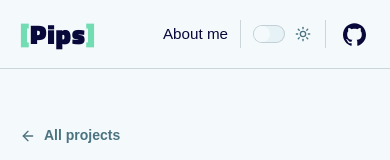
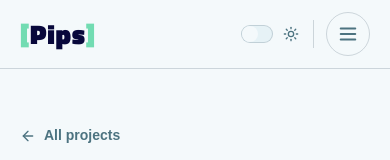
Before and after one commit to psyout/portfolio-app, a Next.js app: page /projects/andes-builders in a window 390 px wide. Shown: the top 160 px of the page. Built offline with nearby package versions, Linux system fonts and the light colour scheme; no server answers; a web font is replaced by a local one.

Commit message:
Add navbar burger for mobile version, refactor some css styles and font sizes

```diff
--- a/components/portfolio/capability-card.tsx
+++ b/components/portfolio/capability-card.tsx
@@ -124,7 +124,10 @@ export function CapabilityCard({ capability, index, skills, tools }: CapabilityC
 									<li
 										className='flex items-start gap-2 text-[12px] font-medium leading-snug text-portfolio-text/75'
 										key={skill}>
-										<span className='mt-[0.38em] size-1.5 shrink-0 rounded-full bg-portfolio-turquoise' aria-hidden='true' />
+										<span
+											className='mt-[0.38em] size-1.5 shrink-0 rounded-full bg-portfolio-turquoise'
+											aria-hidden='true'
+										/>
 										{skill}
 									</li>
 								))}
--- a/components/portfolio/site-header.tsx
+++ b/components/portfolio/site-header.tsx
@@ -1,35 +1,59 @@
+'use client';
+
 import { SiGithub } from 'react-icons/si';
+import { Menu, X } from 'lucide-react';
 import Link from 'next/link';
+import { AnimatePresence, motion, useReducedMotion } from 'motion/react';
+import { useEffect, useState } from 'react';
 import { siteContent } from '@/data/portfolio';
 import { ThemeToggle } from './theme-toggle';
 
 export function SiteHeader() {
 	const { contact, navigation } = siteContent;
+	const [menuOpen, setMenuOpen] = useState(false);
+	const reduceMotion = useReducedMotion();
+
+	useEffect(() => {
+		if (!menuOpen) return;
+
+		function closeOnEscape(event: KeyboardEvent) {
+			if (event.key === 'Escape') setMenuOpen(false);
+		}
+
+		window.addEventListener('keydown', closeOnEscape);
+		return () => window.removeEventListener('keydown', closeOnEscape);
+	}, [menuOpen]);
+
+	function closeMenu() {
+		setMenuOpen(false);
+	}
 
 	return (
-		<header className='border-b border-portfolio-line bg-portfolio-background px-5 min-[761px]:px-8'>
+		<header className='relative z-50 border-b border-portfolio-line bg-portfolio-background px-5 min-[761px]:px-8'>
 			<div className='mx-auto flex h-17 max-w-240 items-center justify-between'>
 				<Link
 					className='logo-font inline-flex items-center text-[1.7rem] font-extrabold no-underline tracking-wide'
 					href='/'
 					aria-label={navigation.homeLabel}>
-					<span className='text-[var(--lime)]'>[</span>
+					<span className='text-portfolio-lime'>[</span>
 					<span>Pips</span>
-					<span className='text-[var(--lime)]'>]</span>
+					<span className='text-portfolio-lime'>]</span>
 				</Link>
 				<nav
-					className='flex items-center gap-3 text-[0.95rem] font-normal min-[521px]:gap-4'
+					className='hidden items-center gap-4 text-[0.95rem] font-normal min-[761px]:flex'
 					aria-label='Main navigation'>
-					<Link
-						className='leading-none no-underline transition-colors hover:text-portfolio-title'
-						href='/#about'>
-						{navigation.aboutLabel}
-					</Link>
-
-					<span
-						className='h-7 w-px bg-portfolio-line'
-						aria-hidden='true'
-					/>
+					<div className='flex h-7 items-center gap-4 border-r border-portfolio-line pr-4'>
+						<Link
+							className='leading-none no-underline transition-colors hover:text-portfolio-title border-r border-portfolio-line pr-4'
+							href='/#about'>
+							{navigation.aboutLabel}
+						</Link>
+						<Link
+							className='leading-none no-underline transition-colors hover:text-portfolio-title'
+							href='/#work'>
+							{navigation.projectsLabel}
+						</Link>
+					</div>
 
 					<ThemeToggle />
 
@@ -50,7 +74,103 @@ export function SiteHeader() {
 						/>
 					</Link>
 				</nav>
+
+				<div className='flex items-center gap-3 min-[761px]:hidden'>
+					<ThemeToggle id='theme-switch-mobile' />
+					<span
+						className='h-7 w-px bg-portfolio-line'
+						aria-hidden='true'
+					/>
+					<button
+						className='grid size-11 place-items-center rounded-full border border-portfolio-line text-portfolio-title transition-colors hover:bg-portfolio-sea-glass'
+						type='button'
+						aria-controls='mobile-navigation'
+						aria-expanded={menuOpen}
+						aria-label={menuOpen ? 'Close navigation menu' : 'Open navigation menu'}
+						onClick={() => setMenuOpen((open) => !open)}>
+						<AnimatePresence
+							initial={false}
+							mode='popLayout'>
+							<motion.span
+								className='grid place-items-center'
+								key={menuOpen ? 'close' : 'menu'}
+								initial={reduceMotion ? false : { opacity: 0, rotate: -45, scale: 0.65 }}
+								animate={{ opacity: 1, rotate: 0, scale: 1 }}
+								exit={reduceMotion ? undefined : { opacity: 0, rotate: 45, scale: 0.65 }}
+								transition={{ duration: reduceMotion ? 0 : 0.18, ease: 'easeOut' }}>
+								{menuOpen ? (
+									<X
+										size={22}
+										aria-hidden='true'
+									/>
+								) : (
+									<Menu
+										size={22}
+										aria-hidden='true'
+									/>
+								)}
+							</motion.span>
+						</AnimatePresence>
+					</button>
+				</div>
 			</div>
+
+			<AnimatePresence initial={false}>
+				{menuOpen && (
+					<motion.div
+						className='overflow-hidden min-[761px]:hidden'
+						initial={reduceMotion ? false : { height: 0, opacity: 0 }}
+						animate={{ height: 'auto', opacity: 1 }}
+						exit={reduceMotion ? undefined : { height: 0, opacity: 0 }}
+						transition={{ duration: reduceMotion ? 0 : 0.38, ease: [0.22, 1, 0.36, 1] }}>
+						<nav
+							className='mx-auto max-w-240 border-t border-portfolio-line py-3'
+							id='mobile-navigation'
+							aria-label='Mobile navigation'>
+							<motion.div
+								initial={reduceMotion ? false : { opacity: 0, y: -10 }}
+								animate={{ opacity: 1, y: 0 }}
+								transition={{ duration: reduceMotion ? 0 : 0.25, delay: reduceMotion ? 0 : 0.05 }}>
+								<Link
+									className='flex min-h-12 items-center rounded-xl px-3 text-[1.05rem] font-medium no-underline transition-colors hover:bg-portfolio-sea-glass hover:text-portfolio-title'
+									href='/#about'
+									onClick={closeMenu}>
+									{navigation.aboutLabel}
+								</Link>
+							</motion.div>
+							<motion.div
+								initial={reduceMotion ? false : { opacity: 0, y: -10 }}
+								animate={{ opacity: 1, y: 0 }}
+								transition={{ duration: reduceMotion ? 0 : 0.25, delay: reduceMotion ? 0 : 0.1 }}>
+								<Link
+									className='flex min-h-12 items-center rounded-xl px-3 text-[1.05rem] font-medium no-underline transition-colors hover:bg-portfolio-sea-glass hover:text-portfolio-title'
+									href='/#work'
+									onClick={closeMenu}>
+									{navigation.projectsLabel}
+								</Link>
+							</motion.div>
+							<motion.div
+								className='mt-2 border-t border-portfolio-line pt-2'
+								initial={reduceMotion ? false : { opacity: 0, y: -10 }}
+								animate={{ opacity: 1, y: 0 }}
+								transition={{ duration: reduceMotion ? 0 : 0.25, delay: reduceMotion ? 0 : 0.15 }}>
+								<Link
+									className='flex min-h-12 items-center gap-2 rounded-xl px-3 font-medium no-underline transition-colors hover:bg-portfolio-sea-glass hover:text-portfolio-title'
+									href={contact.githubUrl}
+									target='_blank'
+									rel='noreferrer'
+									onClick={closeMenu}>
+									<SiGithub
+										size={20}
+										aria-hidden='true'
+									/>
+									GitHub
+								</Link>
+							</motion.div>
+						</nav>
+					</motion.div>
+				)}
+			</AnimatePresence>
 		</header>
 	);
 }
--- a/components/portfolio/theme-toggle.tsx
+++ b/components/portfolio/theme-toggle.tsx
@@ -5,7 +5,11 @@ import { MoonIcon, SunIcon } from 'lucide-react';
 import { Label } from '@/components/ui/label';
 import { Switch } from '@/components/ui/switch';
 
-export function ThemeToggle() {
+type ThemeToggleProps = {
+	id?: string;
+};
+
+export function ThemeToggle({ id = 'theme-switch' }: ThemeToggleProps) {
 	const darkMode = useSyncExternalStore(
 		(onStoreChange) => {
 			const observer = new MutationObserver(onStoreChange);
@@ -25,13 +29,13 @@ export function ThemeToggle() {
 	return (
 		<div className='inline-flex items-center gap-2'>
 			<Switch
-				id='theme-switch'
+				id={id}
 				checked={darkMode}
 				onCheckedChange={toggleTheme}
 				className='border-portfolio-line data-checked:bg-portfolio-title data-unchecked:bg-portfolio-sea-glass'
 				aria-label='Toggle color theme'
 			/>
-			<Label className='grid size-5 cursor-pointer place-items-center text-portfolio-title' htmlFor='theme-switch'>
+			<Label className='grid size-5 cursor-pointer place-items-center text-portfolio-title' htmlFor={id}>
 				<span className='sr-only'>Toggle color theme</span>
 				{darkMode ? <MoonIcon className='size-4' aria-hidden='true' /> : <SunIcon className='size-4' aria-hidden='true' />}
 			</Label>
--- a/data/portfolio.ts
+++ b/data/portfolio.ts
@@ -51,6 +51,7 @@ export const siteContent = {
 	navigation: {
 		homeLabel: 'Home',
 		aboutLabel: 'About me',
+		projectsLabel: 'Projects',
 	},
 	hero: {
 		title: 'Thoughtful products.',
```
